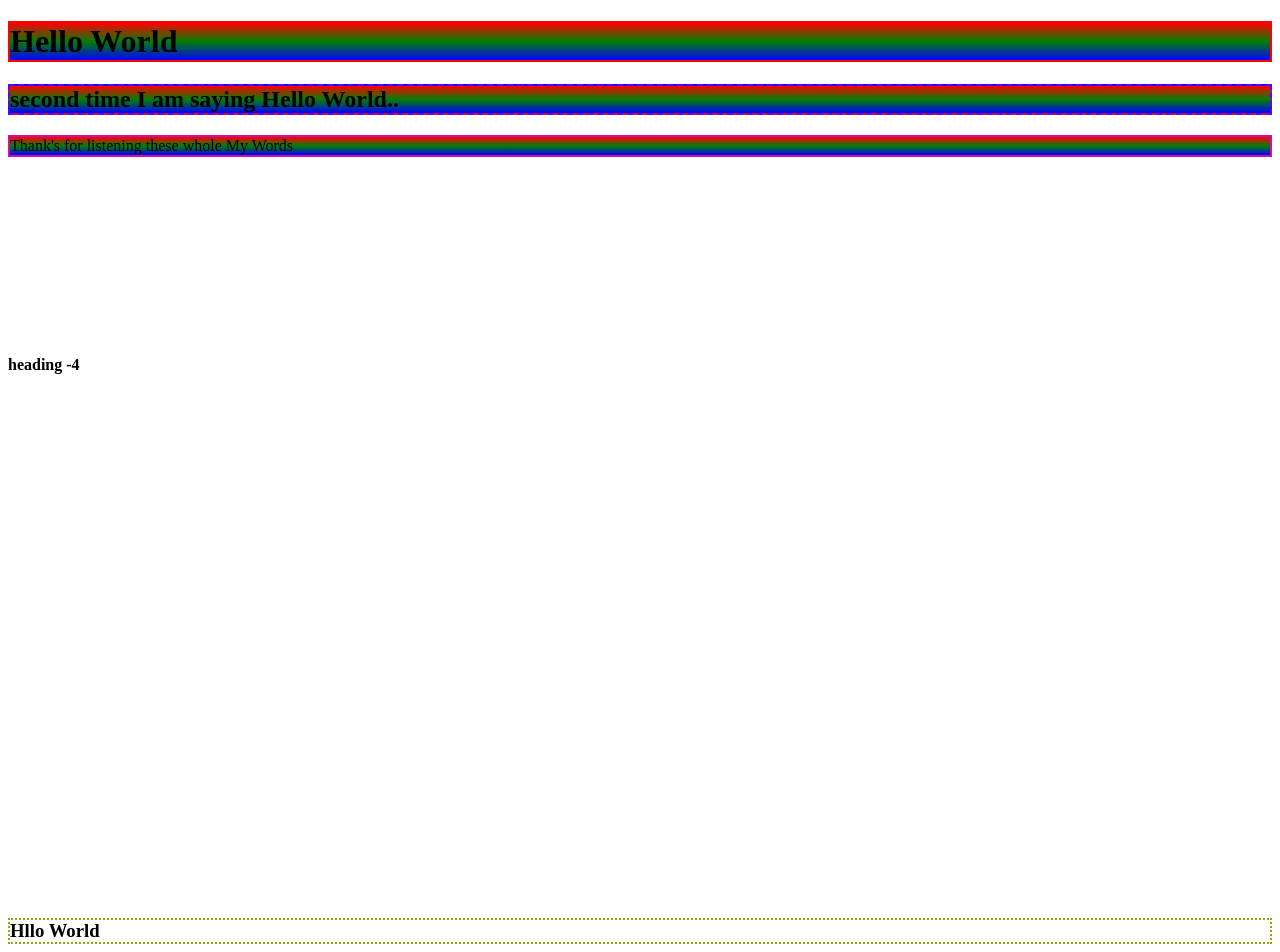
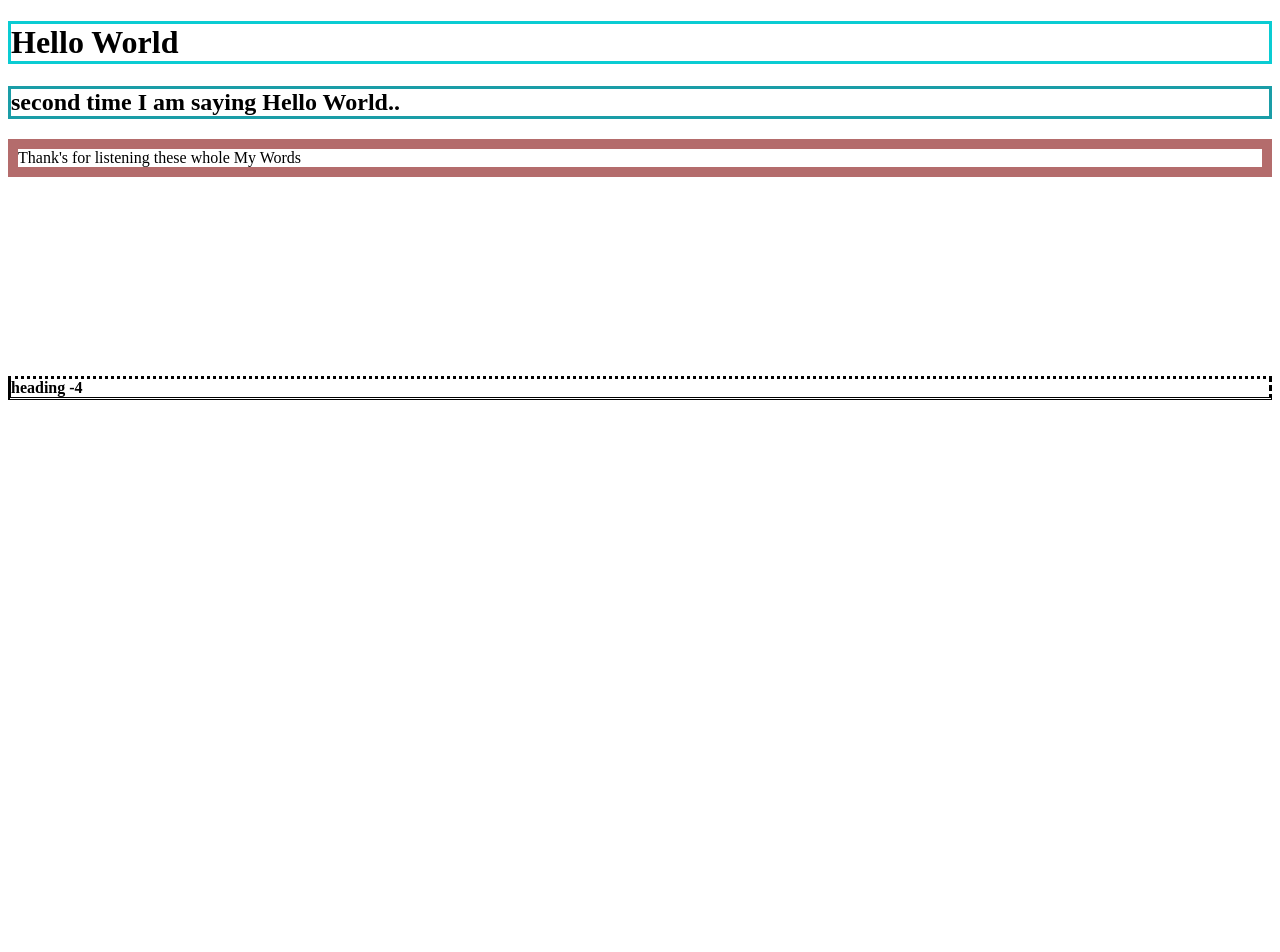
Before and after one commit to er-satyampal/css, a website: page border.html in a window 1280 px wide. Shown: the top 952 px of the page. Drawn offline with Linux system fonts and the light colour scheme.

Commit message:
Miner File Chnages

```diff
--- a/assets/css/border.css
+++ b/assets/css/border.css
@@ -1,32 +1,53 @@
-h1{
-    border: 2px solid red;
-    background-image: linear-gradient( red, green, blue );
-}
-h2{
-    border: 2px dashed rgb(98, 0, 255);
-    background-image: linear-gradient( red, green, blue );
-}
-h3{
-    border:2px dotted rgb(137, 172, 13);
-}
-p{
-    border: 2px double rgb(216, 10, 165);
-    background-image: linear-gradient( red, green, blue );
+/* h1{
+    border:solid;
 }
 
-h1:hover{
-    border: 2px solid rgb(217, 185, 224);
-    background-image: linear-gradient( rgb(137, 143, 136), rgb(146, 150, 146), rgb(83, 83, 94) );
+h1{
+    border:solid rgb(211, 10, 10) 3px;
 }
-h2:hover{
-    border: 2px dashed rgb(23, 184, 149);
-    background-image: linear-gradient( :hoverrgb(204, 136, 136), green, rgb(171, 171, 224) );
+
+
+h1{
+    border:solid rgb(174, 211, 10) 3px;
 }
-h3:hover{
-    border: 2px dotted rgb(121, 156, 167);
-    background-image: linear-gradient( rgb(143, 73, 73), rgb(53, 83, 53), rgb(213, 213, 223) );
+ */
+
+h1{
+    border:solid rgb(10, 204, 211) 3px;
 }
-p:hover{
-    border: 2px double rgb(49, 150, 19);
-    background-image: linear-gradient( rgb(173, 159, 159), rgb(167, 190, 167), rgb(157, 157, 184) );
+
+
+p{
+    border: 10px rgb(180, 108, 108) solid;
 }
+
+/* border-color */
+
+
+h2{
+    border: 3px solid rgb(26, 157, 167);
+}
+
+h3{
+
+
+    height: 100px;
+    text-align: center;
+    width: 100px;
+    padding:40px;
+    margin-top:40px;
+    border : solid ;
+    border-radius:360px;
+}
+
+
+
+
+
+
+h4{
+    border-left:solid;
+    border-top:dotted;
+    border-bottom: double;
+    border-right: dashed;
+}
```
